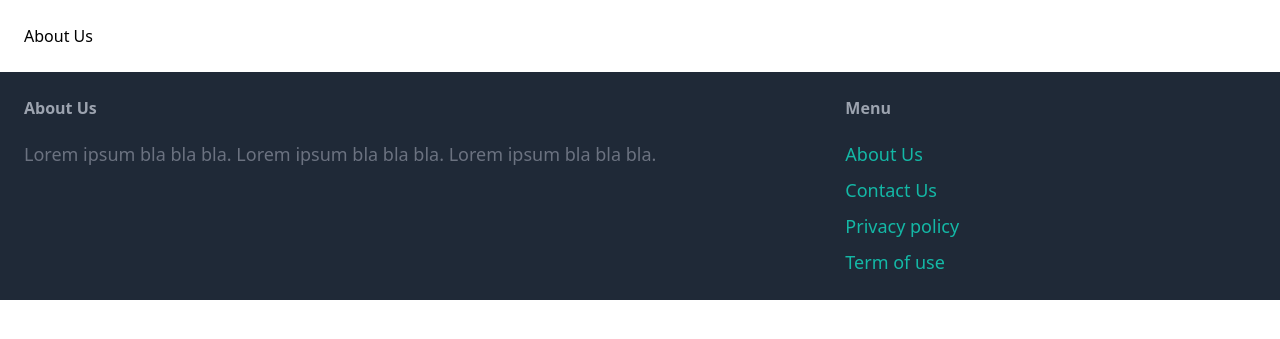
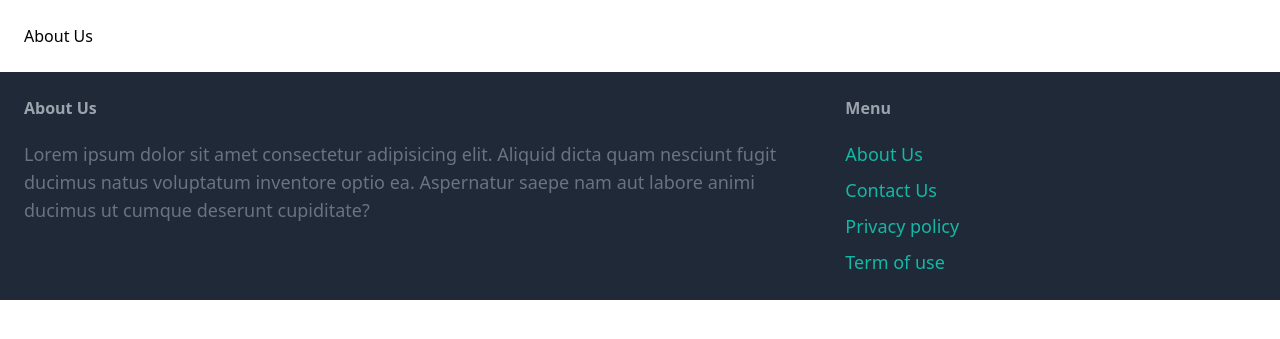
Before and after one commit to bosunolaide/job_me, a Django app: page /about-us/ in a window 1280 px wide. Shown: the part 77-416 px from the top of the page. Run offline with Django 4.2, Linux system fonts and the light colour scheme; some libraries are stand-ins or nearby versions.

Commit message:
updated base.html

```diff
--- a/core/templates/core/base.html
+++ b/core/templates/core/base.html
@@ -38,7 +38,7 @@
             <div class="w-2/3 pr-10">
                 <h3 class="mb-5 font-semibold text-gray-400">About Us</h3>
 
-                <p class="text-lg text-gray-500">Lorem ipsum bla bla bla. Lorem ipsum bla bla bla. Lorem ipsum bla bla bla.</p>
+                <p class="text-lg text-gray-500">Lorem ipsum dolor sit amet consectetur adipisicing elit. Aliquid dicta quam nesciunt fugit ducimus natus voluptatum inventore optio ea. Aspernatur saepe nam aut labore animi ducimus ut cumque deserunt cupiditate?</p>
             </div>
 
             <div class="w-1/3">
```
